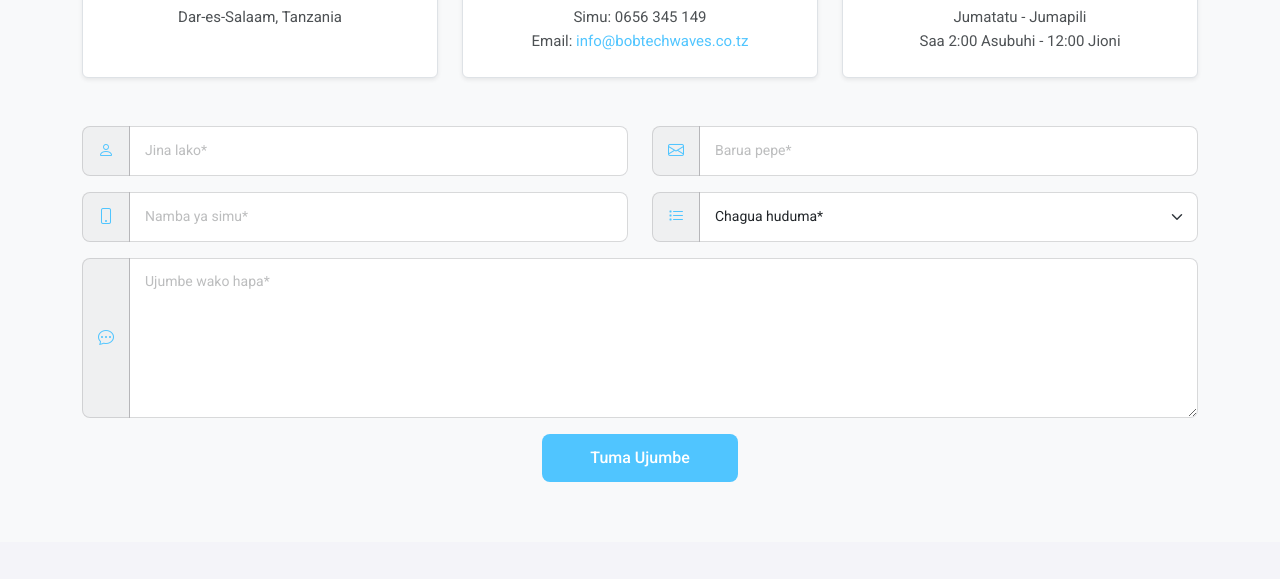
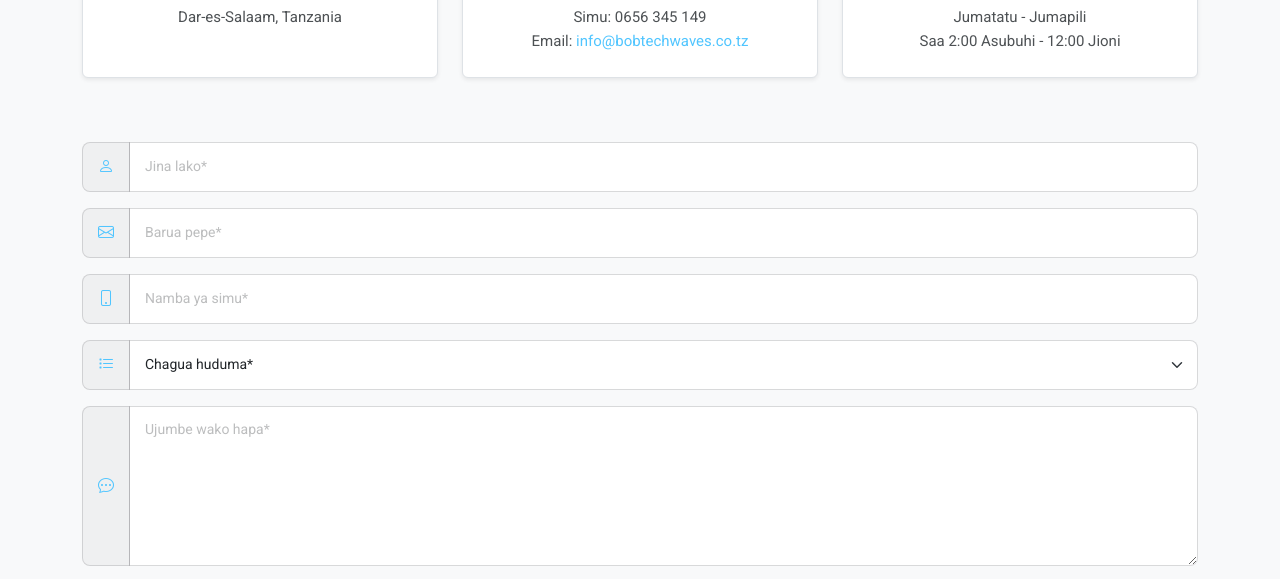
Before and after one commit to jdmwacha0076/bob_techwaves, a plain HTML site: page index.html in a window 1280 px wide. Shown: the part 10311-10890 px from the top of the page. Drawn offline with Linux system fonts and the light colour scheme.

Commit message:
Modified contact form

```diff
--- a/assets/css/main.css
+++ b/assets/css/main.css
@@ -3038,6 +3038,3 @@ section,
 /*--------------------------------------------------------------
 # Starter Section Section
 --------------------------------------------------------------*/
-.starter-section {
-  /* Add your styles here */
-}
--- a/index.html
+++ b/index.html
@@ -14,10 +14,7 @@
     <!-- Fonts -->
     <link href="https://fonts.googleapis.com" rel="preconnect" />
     <link href="https://fonts.gstatic.com" rel="preconnect" crossorigin />
-    <link
-      href="https://fonts.googleapis.com/css2?family=Roboto:ital,wght@0,100;0,300;0,400;0,500;0,700;0,900;1,100;1,300;1,400;1,500;1,700;1,900&family=Poppins:ital,wght@0,100;0,200;0,300;0,400;0,500;0,600;0,700;0,800;0,900;1,100;1,200;1,300;1,400;1,500;1,600;1,700;1,800;1,900&family=Raleway:ital,wght@0,100;0,200;0,300;0,400;0,500;0,600;0,700;0,800;0,900;1,100;1,200;1,300;1,400;1,500;1,600;1,700;1,800;1,900&display=swap"
-      rel="stylesheet"
-    />
+    <link href="https://fonts.googleapis.com/css2?family=Roboto:ital,wght@0,100;0,300;0,400;0,500;0,700;0,900;1,100;1,300;1,400;1,500;1,700;1,900&family=Poppins:ital,wght@0,100;0,200;0,300;0,400;0,500;0,600;0,700;0,800;0,900;1,100;1,200;1,300;1,400;1,500;1,600;1,700;1,800;1,900&family=Raleway:ital,wght@0,100;0,200;0,300;0,400;0,500;0,600;0,700;0,800;0,900;1,100;1,200;1,300;1,400;1,500;1,600;1,700;1,800;1,900&display=swap"rel="stylesheet"/>
 
     <!-- Vendor CSS Files -->
     <link
@@ -1752,7 +1749,7 @@
                 >
                   <div class="row">
                     <!-- Name -->
-                    <div class="col-md-6 form-group">
+                    <div class="form-group mt-3">
                       <div class="input-group">
                         <span class="input-group-text"
                           ><i class="bi bi-person"></i
@@ -1768,7 +1765,7 @@
                     </div>
 
                     <!-- Email -->
-                    <div class="col-md-6 form-group">
+                    <div class="form-group mt-3">
                       <div class="input-group">
                         <span class="input-group-text"
                           ><i class="bi bi-envelope"></i
@@ -1782,11 +1779,9 @@
                         />
                       </div>
                     </div>
-                  </div>
 
                     <!-- Phone & Subject -->
-                  <div class="row mt-3">
-                    <div class="col-md-6 form-group">
+                    <div class="form-group mt-3">
                       <div class="input-group">
                         <span class="input-group-text"
                           ><i class="bi bi-phone"></i
@@ -1800,7 +1795,8 @@
                         />
                       </div>
                     </div>
-                    <div class="col-md-6 form-group">
+
+                    <div class="form-group mt-3">
                       <div class="input-group">
                         <span class="input-group-text"
                           ><i class="bi bi-list-task"></i
@@ -1822,7 +1818,6 @@
                         </select>
                       </div>
                     </div>
-                  </div>
 
                     <!-- Message -->
                     <div class="form-group mt-3">
@@ -1837,6 +1832,7 @@
                           placeholder="Ujumbe wako hapa*"
                           required
                         ></textarea>
+                      </div>
                     </div>
                   </div>
 
```
Lines whose indentation alone changed are shown as unchanged.
